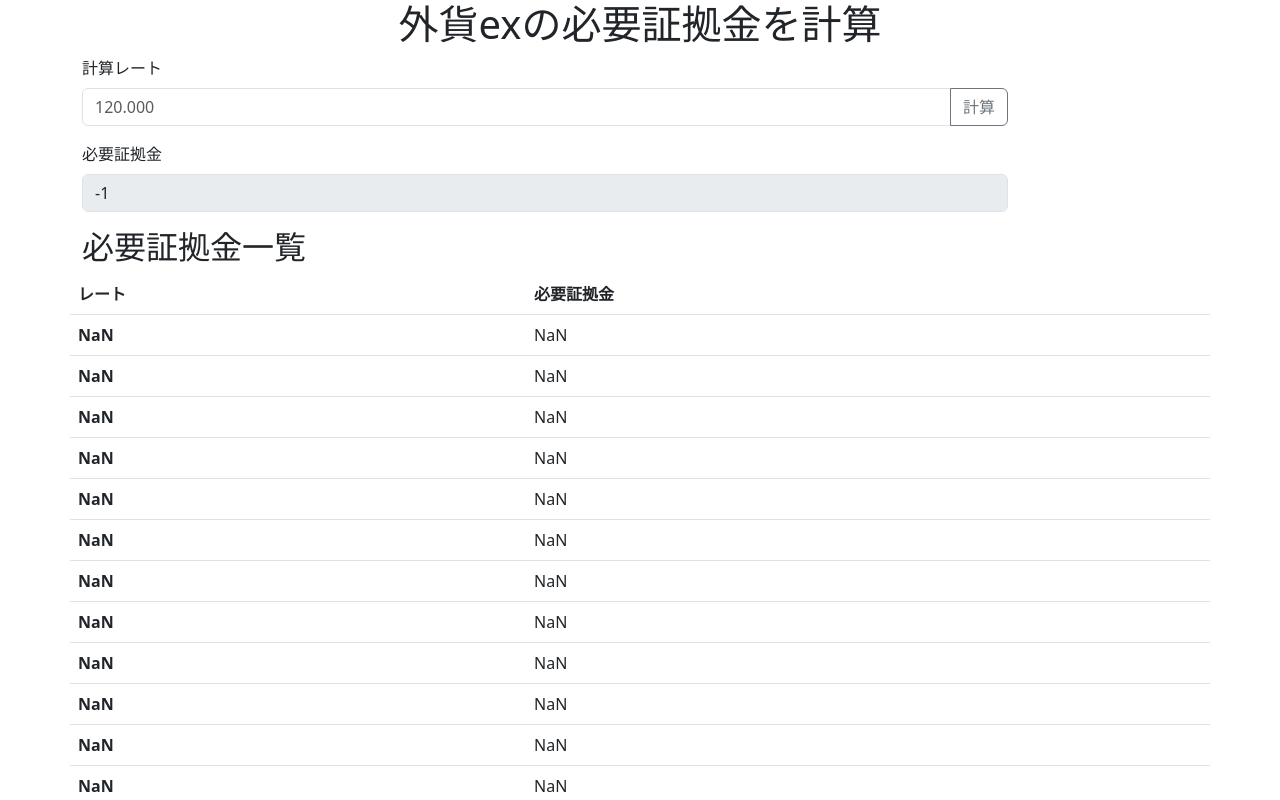
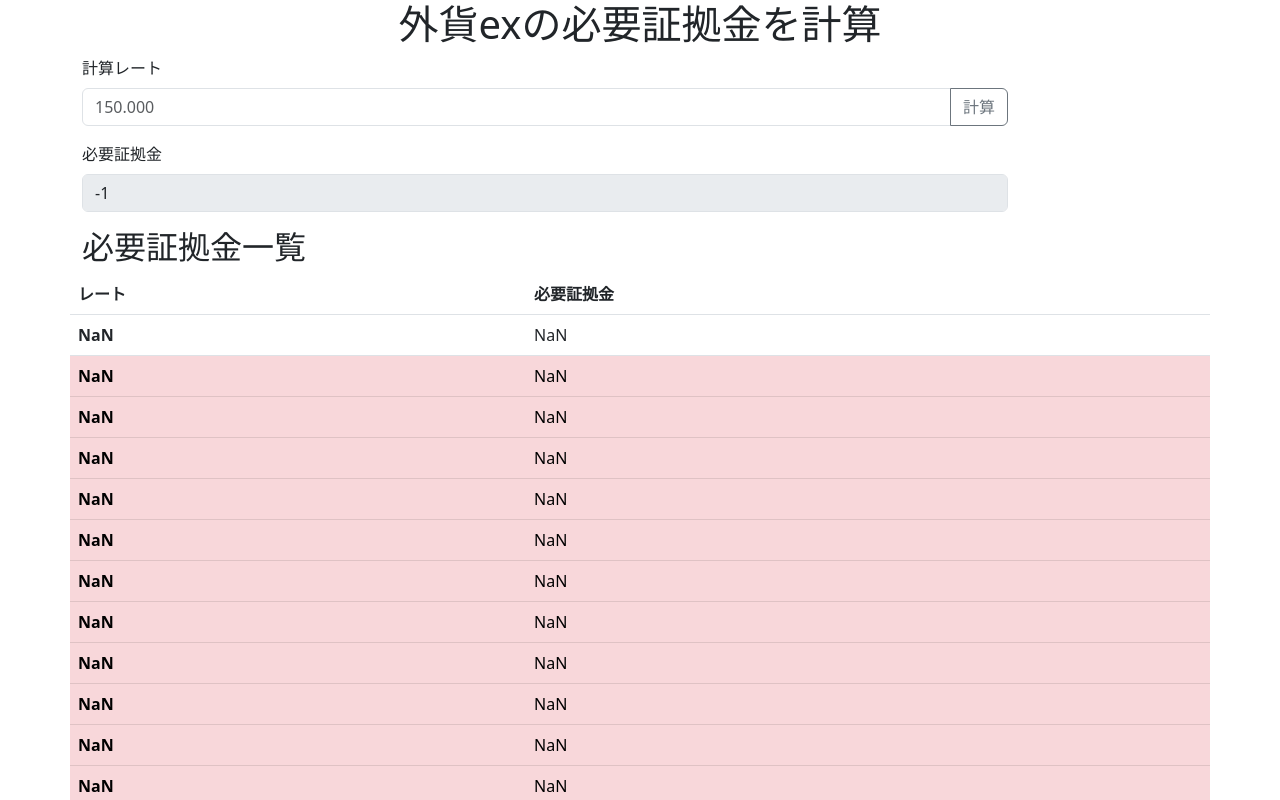
Before and after one commit to tanjoin/gaika-ex, a website: page index.html in a window 1280 px wide. Both pictures are taken after a click on the button "計算". Shown: the top 800 px of the page. Drawn offline with nearby package versions, Linux system fonts and the light colour scheme.

Commit message:
色つけた

```diff
--- a/index.html
+++ b/index.html
@@ -20,7 +20,7 @@
             <div class="col-10 align-self-center">
                 <label for="rate" class="form-label">計算レート</label>
                 <div class="input-group">
-                    <input type="number" class="form-control" id="rate" placeholder="120.000"
+                    <input type="number" class="form-control" id="rate" placeholder="150.000"
                         aria-describedby="rate-button" aria-label="レート">
                     <button class="btn btn-outline-secondary" type="button" id="rate-button">計算</button>
                 </div>
--- a/main.js
+++ b/main.js
@@ -1,45 +1,88 @@
-function roundUp(value, base) {
+class RateCalculator {
+    constructor() {
+        this.initializeEventListeners();
+    }
+
+    // 数値を指定した基準で切り上げ
+    roundUp(value, base) {
         return Math.ceil(value / base) * base;
     }
 
-function round(value, base) {
+    // 数値を指定した精度で四捨五入
+    round(value, base) {
         return Math.round(value * base) / base;
     }
 
-function leverage25(value) {
+    // レバレッジ25倍の計算
+    leverage25(value) {
         return value / 25 * 10000;
     }
 
-function clickButton() {
+    // イベントリスナーの初期化
+    initializeEventListeners() {
         document.getElementById('rate-button').addEventListener('click', () => {
-        let rate = document.getElementById('rate').value;
+            const rate = document.getElementById('rate').value;
             console.log(rate);
+
             if (rate && rate > 0) {
-            let result = roundUp(leverage25(rate), 1000);
+                const result = this.roundUp(this.leverage25(rate), 1000);
                 document.getElementById('need').value = result;
             } else {
                 document.getElementById('need').value = -1;
             }
 
-        rateList(rate);
+            this.generateRateList(rate);
         });
     }
 
-function rateList(rate) {
-    let tbody = document.getElementById('rate-list');
-    let d = 0.1;
-    let html = [...Array(30)].map((_, i) =>
-    `<tr${i !== 0 ? '' : ' class="table-success"' }>
-      <th scope="row">${round(parseFloat(rate) + d * i, 1000)}</th>
-      <td>${roundUp(leverage25(round(parseFloat(rate) + d * i, 1000)), 1000)}</td>
-    </tr>`).reverse().concat([...Array(29)].map((_, i) =>
-    `<tr>
-      <th scope="row">${round(parseFloat(rate) - d * (i + 1), 1000)}</th>
-      <td>${roundUp(leverage25(round(parseFloat(rate) - d *  (i + 1), 1000)), 1000)}</td>
-    </tr>`));
+    // レート一覧の生成
+    generateRateList(rate) {
+        const tbody = document.getElementById('rate-list');
+        tbody.innerHTML = ''; // 既存の内容をクリア
+        const increment = 0.1;
+
+        // 全レートのleverage値を事前に計算
+        const allRates = [];
+
+        // 上方向のレート（30個）
+        for (let i = 29; i >= 0; i--) {
+            const currentRate = this.round(parseFloat(rate) + increment * i, 1000);
+            const leverage = this.roundUp(this.leverage25(currentRate), 1000);
+            allRates.push({ rate: currentRate, leverage, isCenter: i === 0 });
+        }
+
+        // 下方向のレート（29個）
+        for (let i = 1; i <= 29; i++) {
+            const currentRate = this.round(parseFloat(rate) - increment * i, 1000);
+            const leverage = this.roundUp(this.leverage25(currentRate), 1000);
+            allRates.push({ rate: currentRate, leverage, isCenter: false });
+        }
+
+        // HTMLを生成（前の行と比較して変動をチェック）
+        const html = allRates.map((item, index) => {
+            let rowClass = '';
+
+            if (item.isCenter) {
+                rowClass = ' class="table-success"'; // 中央行は緑色
+            } else if (index > 0) {
+                // 前の行のleverage値と比較
+                const previousLeverage = allRates[index - 1].leverage;
+                if (item.leverage !== previousLeverage) {
+                    rowClass = ' class="table-danger"'; // 変動した行は赤色
+                }
+            }
+
+            return `<tr${rowClass}>
+                <th scope="row">${item.rate}</th>
+                <td>${item.leverage}</td>
+            </tr>`;
+        });
+
         tbody.insertAdjacentHTML('beforeend', html.join(''));
     }
+}
 
-window.onload = () => {
-    clickButton();
-}
+// アプリケーションの初期化
+window.addEventListener('DOMContentLoaded', () => {
+    new RateCalculator();
+});
```
Lines whose indentation alone changed are shown as unchanged.
